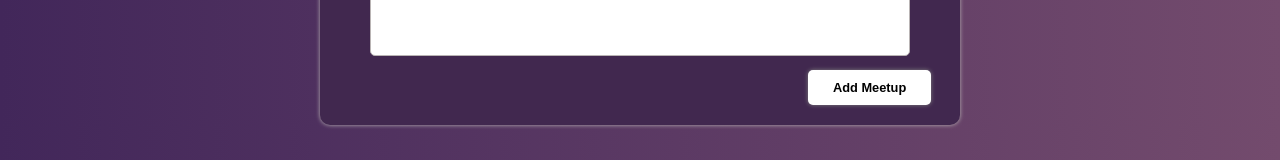
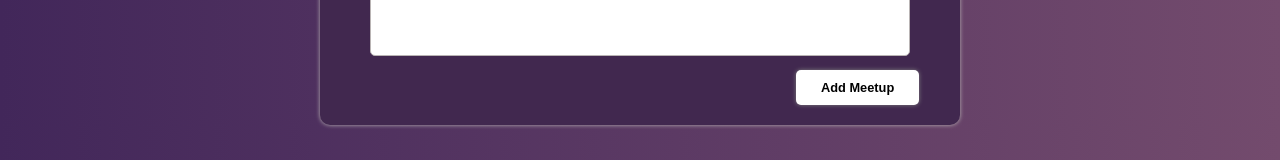
Before and after one commit to medsabbar/first-next, a Next.js app: page /new-meetup in a window 1280 px wide. Shown: the part 500-660 px from the top of the page. Built offline with nearby package versions, Linux system fonts and the light colour scheme.

Commit message:
some UI changes and add animations

```diff
--- a/components/meetups/NewMeetupForm.module.css
+++ b/components/meetups/NewMeetupForm.module.css
@@ -35,7 +35,7 @@
 }
 
 .container button {
-	margin-left: 78%;
+	margin-left: 76%;
 	padding: 10px 25px;
 	background-color: #ffffff;
 	color: black;
```
